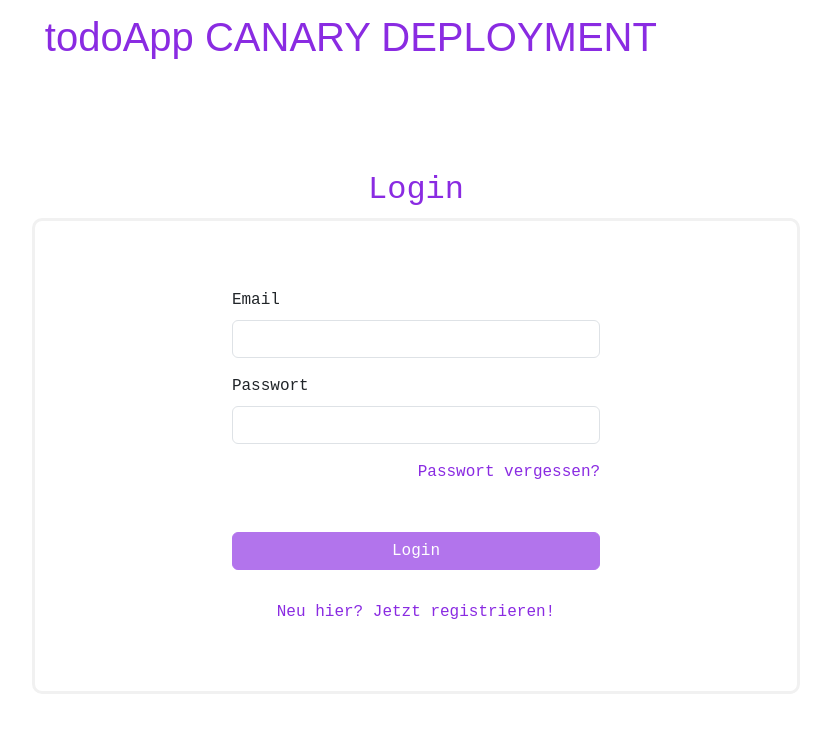
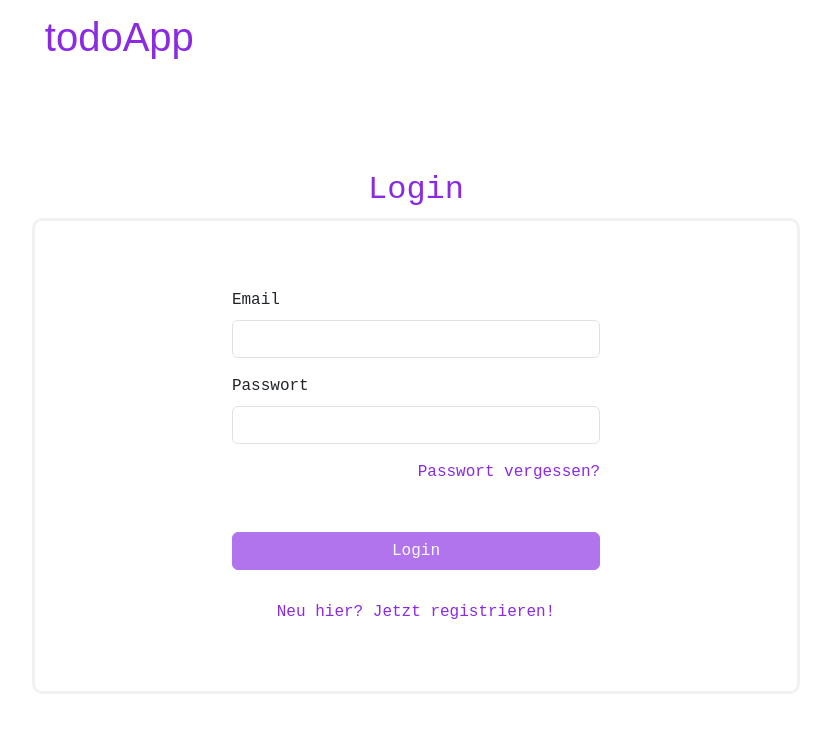
Before and after one commit to magdalenajustyna/toDoList, an Angular app: page / in a window 1280 px wide. Shown: the top 732 px of the page, without its empty margins (224-1055 px from the left). Built offline with nearby package versions, Linux system fonts and the light colour scheme.

Commit message:
Revert changes for demo

```diff
--- a/src/app/header/header.component.html
+++ b/src/app/header/header.component.html
@@ -1 +1 @@
-<h1>todoApp CANARY DEPLOYMENT</h1>
+<h1>todoApp</h1>
```
